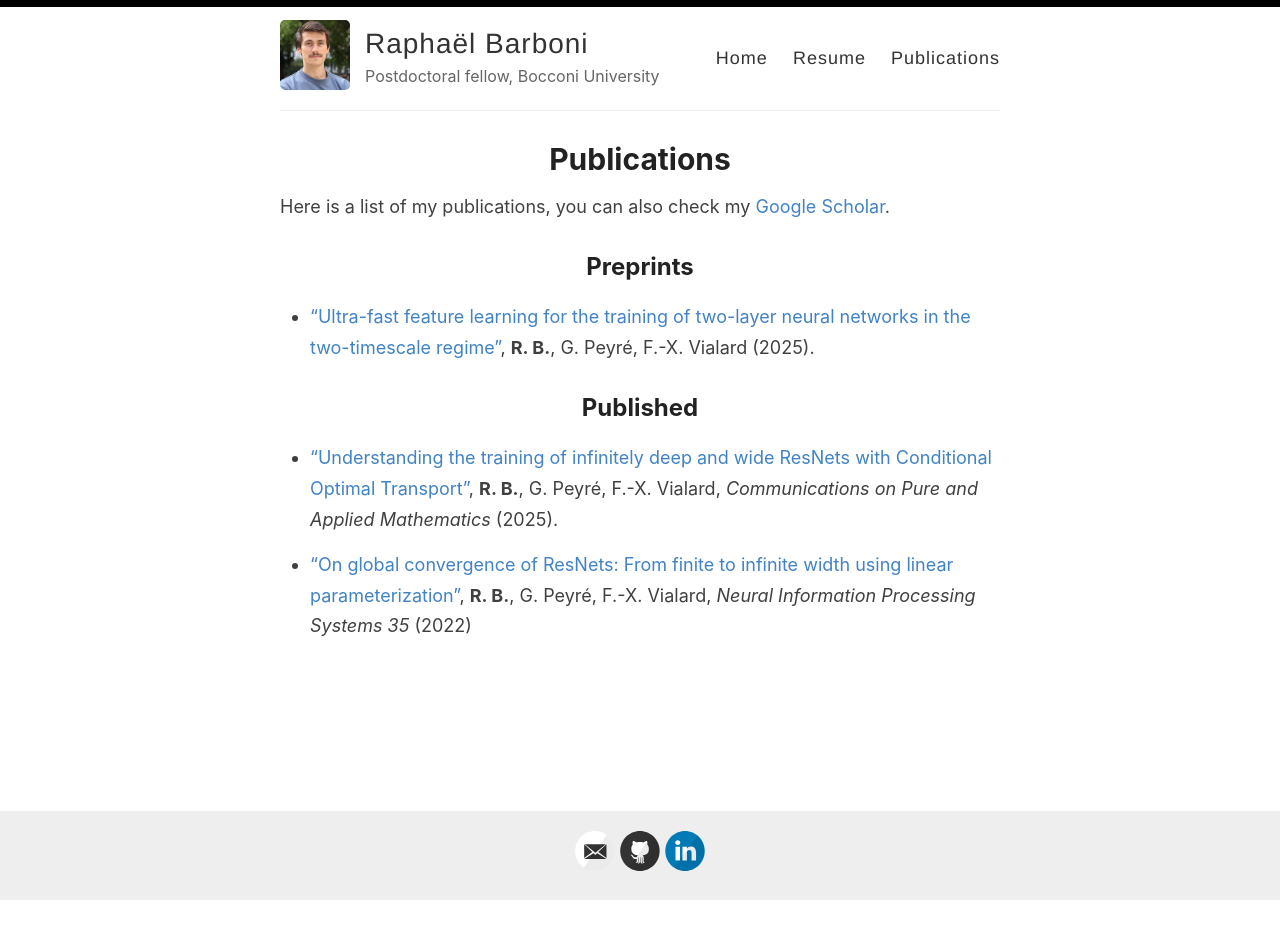
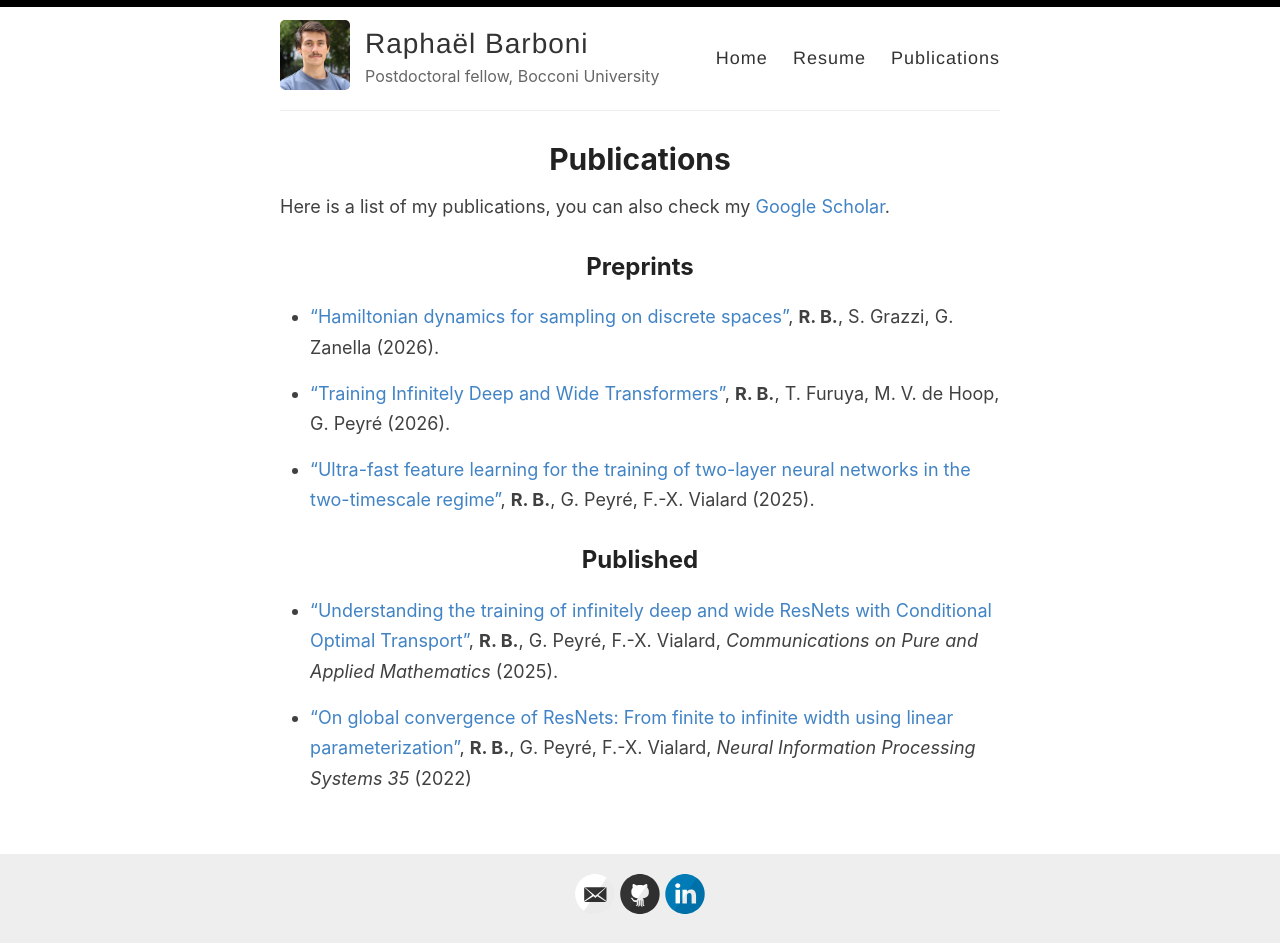
Before and after one commit to rbarboni/rbarboni.github.io, a Jekyll site: the page built from _pages/publications.markdown, in a window 1280 px wide. Built offline with Jekyll 4.4.1, drawn with Linux system fonts in a browser that asks for light colours; before the commit the page ends 901 px from its top, so only the background shows below that.

Commit message:
Update publications.markdown

```diff
--- a/_pages/publications.markdown
+++ b/_pages/publications.markdown
@@ -7,6 +7,9 @@ permalink: /publications/
 Here is a list of my publications, you can also check my [Google Scholar](https://scholar.google.com/citations?user=tEu2ONgAAAAJ&hl=en&oi=ao).
 
 ## Preprints
+- ["Hamiltonian dynamics for sampling on discrete spaces"](https://arxiv.org/abs/2608.17961), **R. B.**, S. Grazzi, G. Zanella (2026).
+
+- ["Training Infinitely Deep and Wide Transformers"](https://arxiv.org/abs/2605.17660), **R. B.**, T. Furuya, M. V. de Hoop, G. Peyré (2026).
 
 - ["Ultra-fast feature learning for the training of two-layer neural networks in the two-timescale regime"](https://arxiv.org/abs/2504.18208), **R. B.**, G. Peyré, F.-X. Vialard (2025).
 
```
